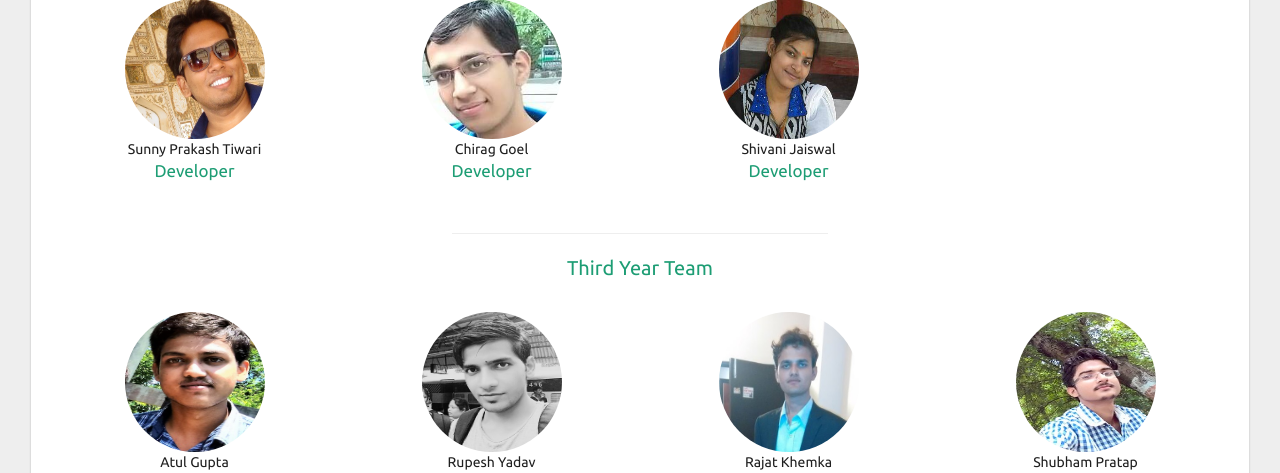
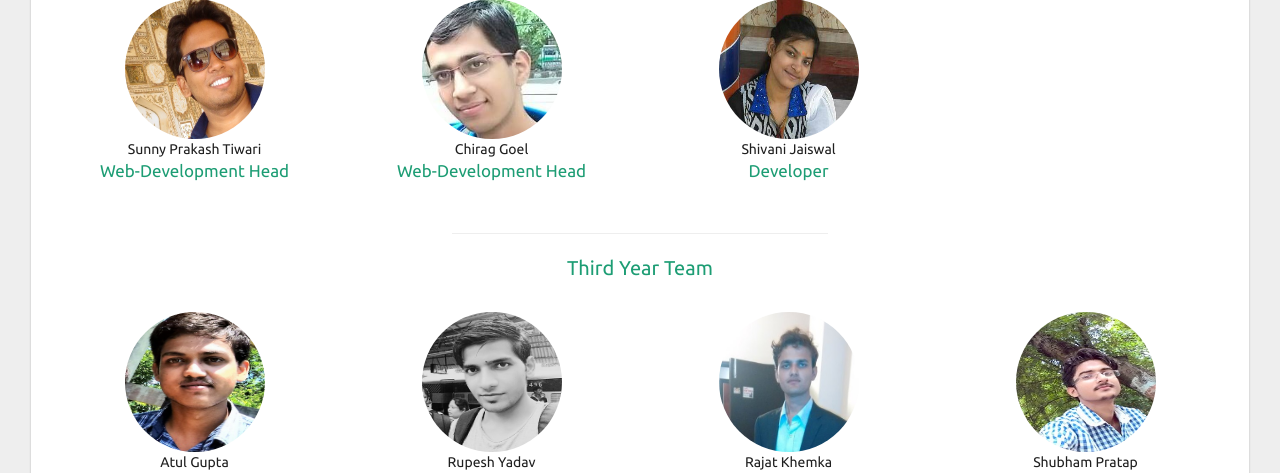
Before and after one commit to drishticone/2.0.0, a PHP site: page /developer/index.php in a window 1280 px wide. Shown: the part 336-809 px from the top of the page. Run offline with PHP 8.4, Linux system fonts and the light colour scheme; data that the repository does not hold is empty; a stand-in replaces the project's code that opens the database connection; some libraries are stand-ins or nearby versions.

Commit message:
Developer\index.php
-edited title of sunny sir and chirag sir

```diff
--- a/developer/index.php
+++ b/developer/index.php
@@ -106,7 +106,7 @@ $(function() {
 <img src="http://drishticone.org/developer/photo/sunny.jpg"  height="140" width="140" alt="Sunny Prakash Tiwari" class="img-circle">
 <br>
 <p>Sunny Prakash Tiwari<br />
-<span class="green">Developer</span></p>
+<span class="green">Web-Development Head</span></p>
 </div>
 
 
@@ -114,7 +114,7 @@ $(function() {
 <img src="http://drishticone.org/developer/photo/chirag.jpg"  height="140" width="140" alt="Chirag Goel" class="img-circle">
 <br>
 <p>Chirag Goel<br />
-<span class="green">Developer</span></p>
+<span class="green">Web-Development Head</span></p>
 </div>
 
 <div class="col-md-3 mid">
```
